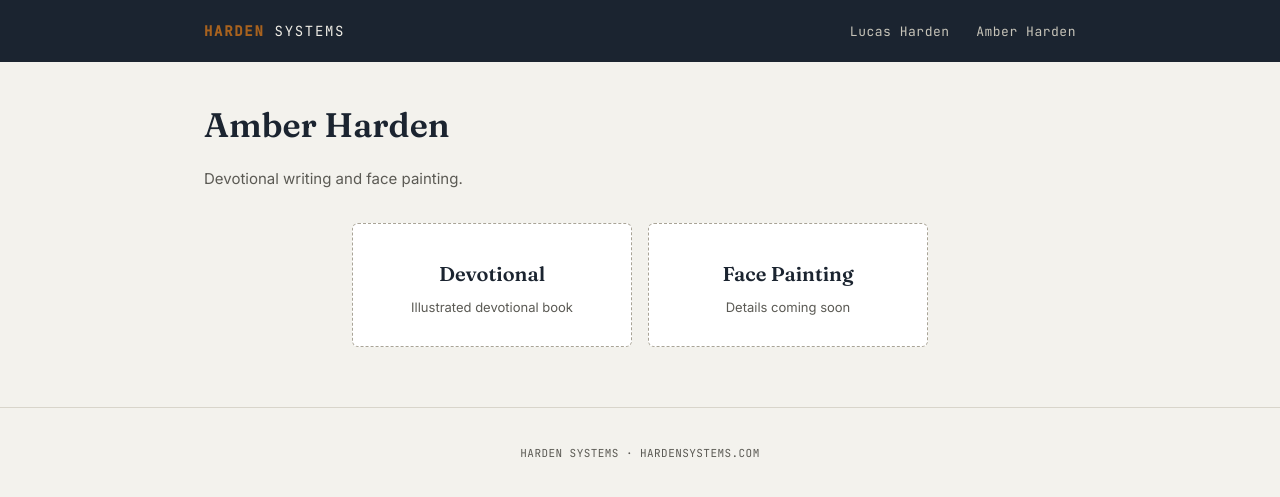
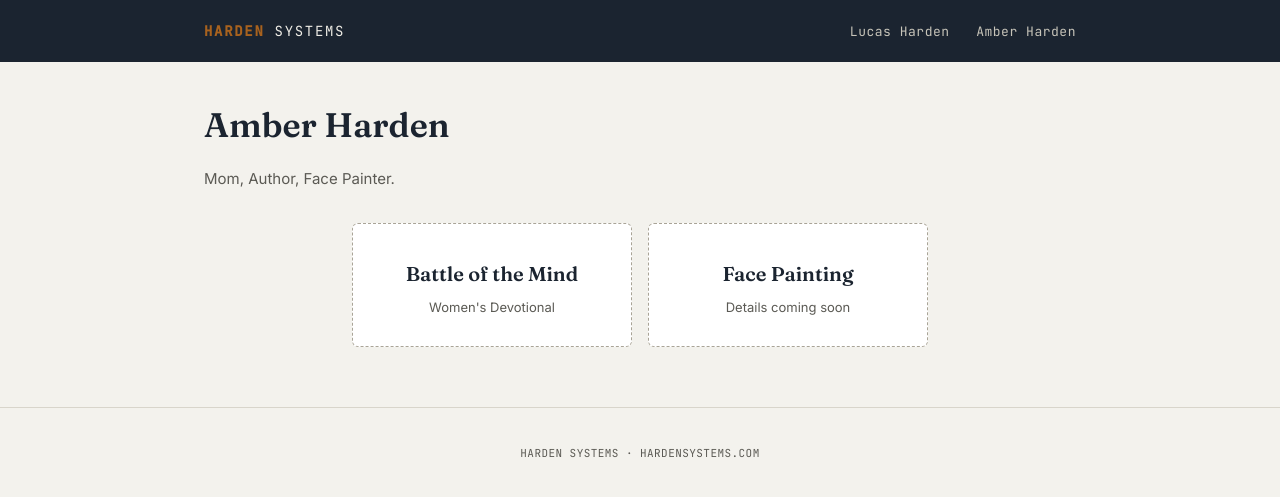
Before and after one commit to hardensystems/hardensystems.github.io, a Jekyll site: the page built from amber-harden/index.md, in a window 1280 px wide. Shown: the top 497 px of the page. Built offline with Jekyll 4.4.1, drawn with Linux system fonts in a browser that asks for light colours.

Commit message:
Update index.md

```diff
--- a/amber-harden/index.md
+++ b/amber-harden/index.md
@@ -3,12 +3,12 @@ title: Amber Harden
 layout: default
 ---
 <h1 class="page-title">Amber Harden</h1>
-<p class="page-sub">Devotional writing and face painting.</p>
+<p class="page-sub">Mom, Author, Face Painter.</p>
 
 <div class="doors">
   <a class="door" href="{{ '/amber-harden/devotional/' | relative_url }}">
-    <h3>Devotional</h3>
-    <span class="sub">Illustrated devotional book</span>
+    <h3>Battle of the Mind</h3>
+    <span class="sub">Women's Devotional</span>
   </a>
   <a class="door" href="{{ '/amber-harden/facepainting/' | relative_url }}">
     <h3>Face Painting</h3>
```
